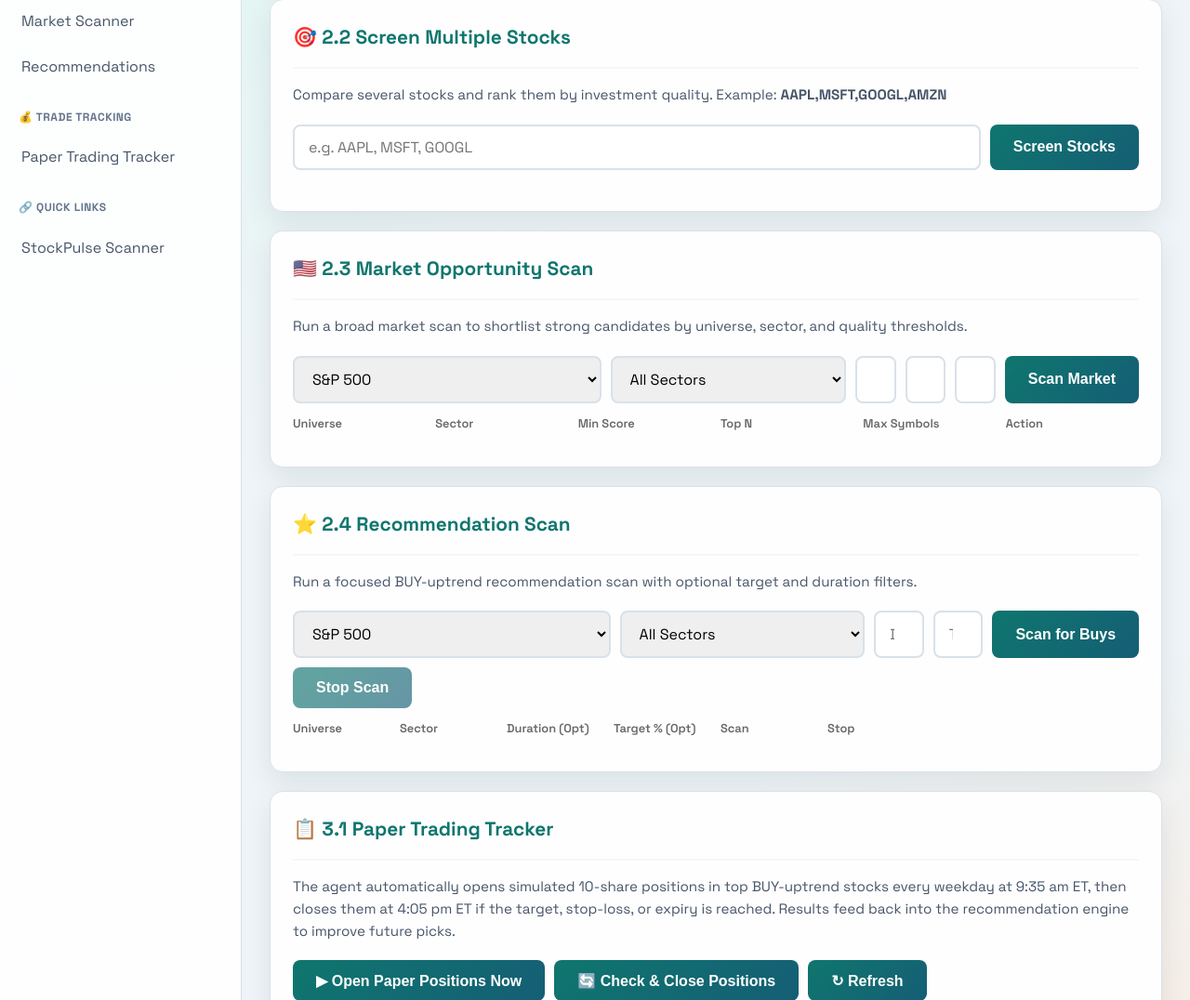
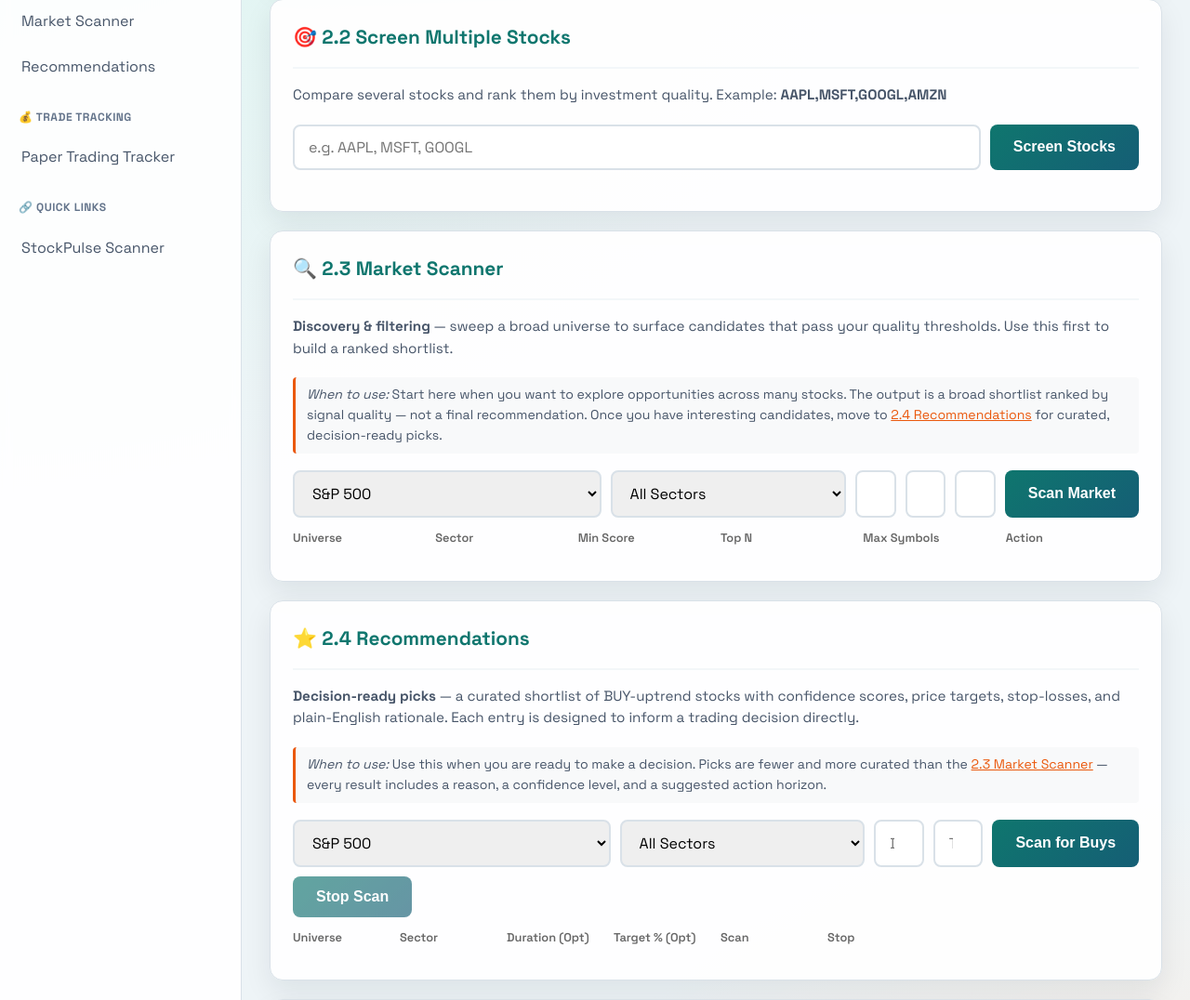
Before and after one commit to erictkh18-prog/stock-agent, a FastAPI app: page / in a window 1280 px wide. Shown: the part 455-1531 px from the top of the page at 93% size. Run offline with FastAPI, Linux system fonts and the light colour scheme; data that the repository does not hold is empty; some libraries are stand-ins or nearby versions.

Commit message:
Differentiate 2.3 Market Scanner vs 2.4 Recommendations UX; add Yahoo Finance symbol links (#37)
* Initial plan

* Improve 2.3/2.4 UX: add section hints, Yahoo Finance links, and accessibility improvements

Agent-Logs-Url: https://github.com/erictkh18-prog/stock-agent/sessions/990a6f74-2ff9-48cd-bcfe-e1a158089500

Co-authored-by: erictkh18-prog <269377715+erictkh18-prog@users.noreply.github.com>

---------

Co-authored-by: copilot-swe-agent[bot] <198982749+Copilot@users.noreply.github.com>
Co-authored-by: erictkh18-prog <269377715+erictkh18-prog@users.noreply.github.com>
Co-authored-by: erictkh18-prog <erictkh18@gmail.com>

```diff
--- a/web/static/script.js
+++ b/web/static/script.js
@@ -354,11 +354,15 @@ function displayScreenResults(results, tableContainerId = 'screenerTable', resul
     `;
 
     results.forEach(stock => {
+        const symbol = String(stock.symbol || '').toUpperCase();
+        const symbolCell = symbol
+            ? `<a href="https://finance.yahoo.com/quote/${encodeURIComponent(symbol)}" target="_blank" rel="noopener noreferrer" aria-label="Open ${escapeHtml(symbol)} on Yahoo Finance">${escapeHtml(symbol)}</a>`
+            : '—';
         const recommendation = stock.recommendation || 'HOLD';
         const recClass = recommendation.toLowerCase();
         html += `
             <tr>
-                <td class="symbol">${stock.symbol}</td>
+                <td class="symbol">${symbolCell}</td>
                 <td>$${stock.current_price?.toFixed(2) || '—'}</td>
                 <td><strong>${stock.overall_score?.toFixed(1) || '—'}/100</strong></td>
                 <td><span class="status ${recClass}">${recommendation}</span></td>
@@ -674,7 +678,7 @@ function displayRecommendationResults(results) {
 
         html += `
             <tr>
-                <td class="symbol"><a href="${symbolUrl}" target="_blank" rel="noopener noreferrer">${escapeHtml(symbol)}</a></td>
+                <td class="symbol"><a href="${symbolUrl}" target="_blank" rel="noopener noreferrer" aria-label="Open ${escapeHtml(symbol)} on Yahoo Finance">${escapeHtml(symbol)}</a></td>
                 <td>$${currentPrice.toFixed(2)}</td>
                 <td>${Number(stock.adjusted_upside_pct ?? stock.expected_upside_pct ?? 0).toFixed(2)}%</td>
                 <td>${Number(stock.learning_adjustment || 0).toFixed(2)}%</td>
--- a/web/static/style.css
+++ b/web/static/style.css
@@ -227,6 +227,27 @@ body {
     color: var(--text-light);
     margin-bottom: 20px;
     font-size: 0.95em;
+}
+
+.section-hint {
+    background: var(--bg-card, #f8f9fa);
+    border-left: 3px solid var(--accent, #4a90e2);
+    padding: 8px 12px;
+    border-radius: 4px;
+    font-size: 0.88em;
+    color: var(--text-light);
+    margin-bottom: 18px;
+}
+
+.section-hint a {
+    color: var(--accent, #4a90e2);
+    text-decoration: underline;
+}
+
+.section-hint--cta {
+    margin-top: 14px;
+    margin-bottom: 0;
+    border-left-color: var(--success, #28a745);
 }
 
 /* INPUT GROUPS */
--- a/web/templates/dashboard.html
+++ b/web/templates/dashboard.html
@@ -186,9 +186,10 @@
         <!-- Section 2.3: Market Scanner -->
         <section class="card" id="section-market" aria-labelledby="heading-market">
             <div class="card-module-header">
-                <h2 id="heading-market">🇺🇸 2.3 Market Opportunity Scan</h2>
+                <h2 id="heading-market">🔍 2.3 Market Scanner</h2>
             </div>
-            <p class="description" id="market-desc">Run a broad market scan to shortlist strong candidates by universe, sector, and quality thresholds.</p>
+            <p class="description" id="market-desc"><strong>Discovery &amp; filtering</strong> — sweep a broad universe to surface candidates that pass your quality thresholds. Use this first to build a ranked shortlist.</p>
+            <p class="section-hint" id="market-when-to-use"><em>When to use:</em> Start here when you want to explore opportunities across many stocks. The output is a broad shortlist ranked by signal quality — not a final recommendation. Once you have interesting candidates, move to <a href="#section-recommend" onclick="scrollToSection('section-recommend')">2.4 Recommendations</a> for curated, decision-ready picks.</p>
 
             <div class="cta-row">
             <div class="input-group" role="group" aria-labelledby="heading-market">
@@ -240,15 +241,17 @@
                 <div id="marketScanTable" class="table-container">
                     <!-- Results will be inserted here -->
                 </div>
+                <p class="section-hint section-hint--cta">Ready to act on these results? ➜ <a href="#section-recommend" onclick="scrollToSection('section-recommend')">Go to 2.4 Recommendations</a> for curated, decision-ready picks with confidence scores and rationale.</p>
             </div>
         </section>
 
         <!-- Section 2.4: Stock Recommendations -->
         <section class="card" id="section-recommend" aria-labelledby="heading-recommend">
             <div class="card-module-header">
-                <h2 id="heading-recommend">⭐ 2.4 Recommendation Scan</h2>
+                <h2 id="heading-recommend">⭐ 2.4 Recommendations</h2>
             </div>
-            <p class="description" id="recommend-desc">Run a focused BUY-uptrend recommendation scan with optional target and duration filters.</p>
+            <p class="description" id="recommend-desc"><strong>Decision-ready picks</strong> — a curated shortlist of BUY-uptrend stocks with confidence scores, price targets, stop-losses, and plain-English rationale. Each entry is designed to inform a trading decision directly.</p>
+            <p class="section-hint" id="recommend-when-to-use"><em>When to use:</em> Use this when you are ready to make a decision. Picks are fewer and more curated than the <a href="#section-market" onclick="scrollToSection('section-market')">2.3 Market Scanner</a> — every result includes a reason, a confidence level, and a suggested action horizon.</p>
 
             <div class="input-group" role="group" aria-labelledby="heading-recommend">
                 <label for="recommendUniverse" class="visually-hidden">Recommendation universe</label>
```
Also changed, not shown: tests/test_web_ui.py (+107 -0 lines).
